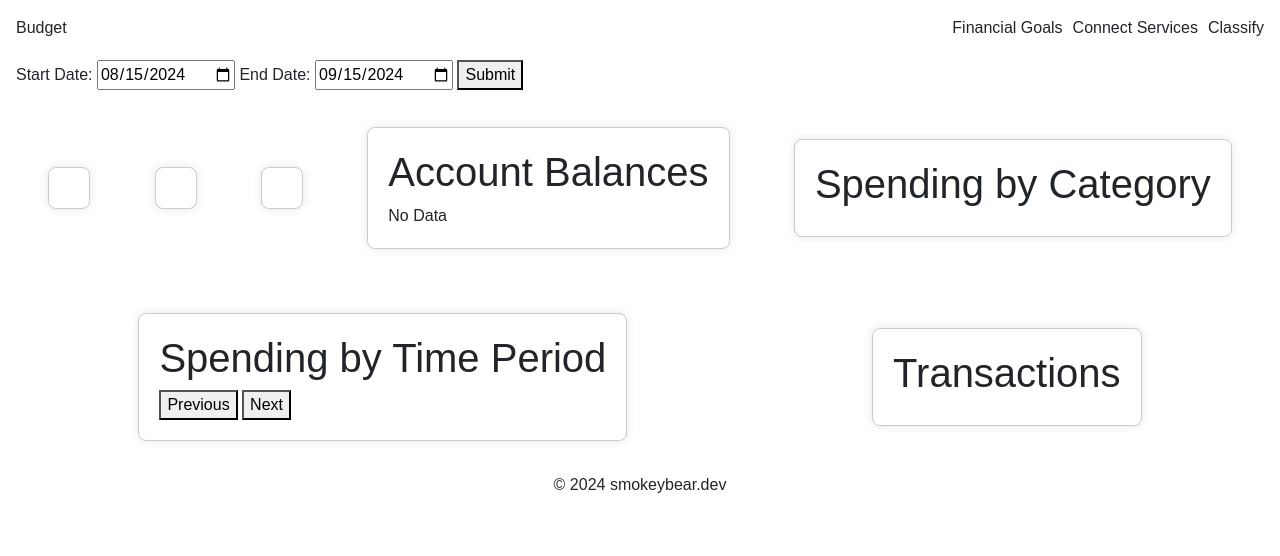
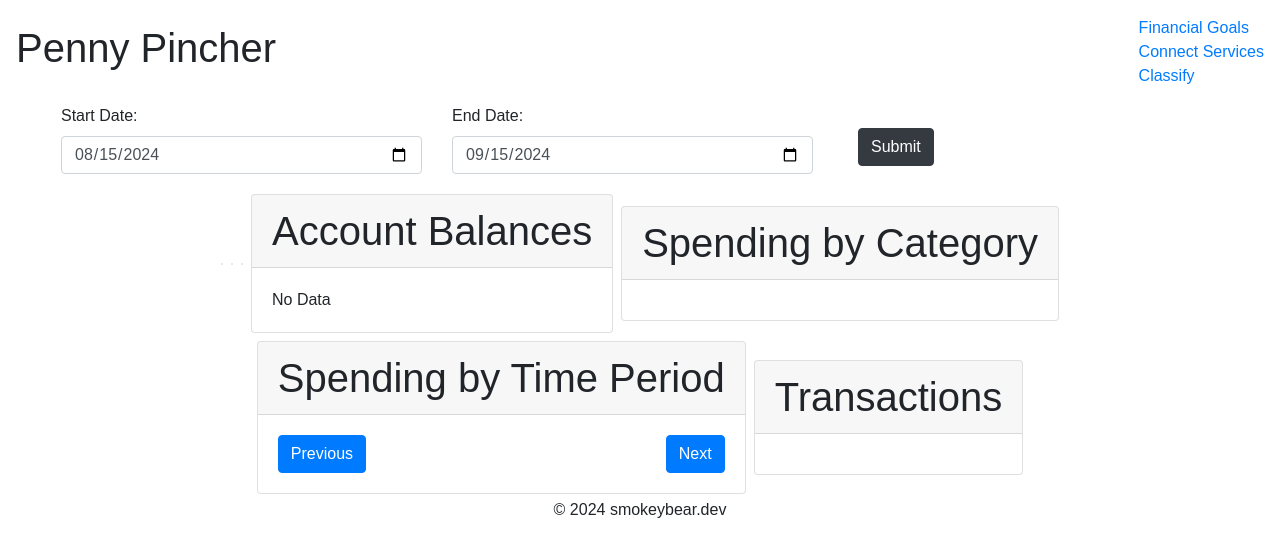
Before and after one commit to rhammock1/penny-pincher, a website with bundled scripts: page web/index.html in a window 1280 px wide. Built offline with nearby package versions, Linux system fonts and the light colour scheme; no server answers.

Commit message:
WIP style updates

```diff
--- a/web/components/app-wrapper.js
+++ b/web/components/app-wrapper.js
@@ -5,45 +5,23 @@ export default class AppWrapper extends HTMLElement {
     // Shadow dom
     this.attachShadow({ mode: 'open' });
     this.shadowRoot.innerHTML = `
+      <link rel="stylesheet" href="https://stackpath.bootstrapcdn.com/bootstrap/4.5.2/css/bootstrap.min.css">
       <style>
-        .header {
-          display: flex;
-          justify-content: space-between;
-          align-items: center;
-          margin-bottom: 20px;
-        }
-
-        .header_title {
-          margin: 0;
-        }
-
-        .header_menu {
-          display: flex;
-          justify-content: space-between;
-          align-items: center;
-        }
-
-        .header_menu_item {
-          margin-left: 10px;
-        }
-
-        footer {
-          display: flex;
-          width: 100%;
-          justify-content: center;
+        .cursor-pointer {
+          cursor: pointer;
         }
       </style>
-      <div class="header">
-        <div class="header_title" id="home-button">Budget</div>
-        <div class="header_menu">
-          <div class="header_menu_item" id="goals-button">Financial Goals</div>
-          <div class="header_menu_item" id="connect-button">Connect Services</div>
-          <div class="header_menu_item" id="classify-button">Classify</div>
+      <div class="d-flex justify-content-between align-items-center mb-3">
+        <div class="d-flex" id="home-button"><h1 class="cursor-pointer">Penny Pincher<h1></div>
+        <div class="d-flex flex-column">
+          <div class="btn-link cursor-pointer" id="goals-button">Financial Goals</div>
+          <div class="btn-link cursor-pointer" id="connect-button">Connect Services</div>
+          <div class="btn-link cursor-pointer" id="classify-button">Classify</div>
           <!-- <div class="header_menu_item" id="upload-button">Upload Transactions</div> -->
         </div>
       </div>
       <slot></slot>
-      <footer id="footer">
+      <footer class="mt-auto w-100 text-center" id="footer">
         &copy; ${new Date().getFullYear()} smokeybear.dev
       </footer>
     `;
--- a/web/components/cards/account-balances.js
+++ b/web/components/cards/account-balances.js
@@ -18,8 +18,10 @@ export default class AccountBalances extends HTMLElement {
 
   updateInnerHTML(title, data) {
     this.innerHTML = `
-      <h1 id=${formatTitleAsId(title)}>${title}</h1>
-      ${data.length ? this.renderAccountBalances(data, currency).outerHTML : '<no-data></no-data>'}
+      <h1 class="card-header" id=${formatTitleAsId(title)}>${title}</h1>
+      <div class="card-body">
+        ${data.length ? this.renderAccountBalances(data, currency).outerHTML : '<no-data></no-data>'}
+      </div>
     `;
   }
 
--- a/web/components/cards/classify-transactions.js
+++ b/web/components/cards/classify-transactions.js
@@ -9,8 +9,8 @@ export default class ClassifyTransactions extends HTMLElement {
     const {title, request } = this.input;
     this.innerHTML = `
       <div class="card">
-        <h1>${title}</h1>
-        <div id="classify-body">
+        <h1 class="card-header">${title}</h1>
+        <div class="card-body" id="classify-body">
         </div>
       </div>
     `;
--- a/web/components/cards/financial-goals/financial-goals.js
+++ b/web/components/cards/financial-goals/financial-goals.js
@@ -39,8 +39,8 @@ export default class FinancialGoals extends HTMLElement {
     const {title, request} = this.input;
     this.innerHTML = `
       <div class="card">
-        <h1>${title}</h1>
-        <div id="financial-goals-body">
+        <h1 class="card-header">${title}</h1>
+        <div class="class-body" id="financial-goals-body">
         </div>
       </div>
     `;
@@ -121,8 +121,10 @@ export default class FinancialGoals extends HTMLElement {
     this.handleAddGoalEventListeners(true);
 
     const goals = document.getElementById('financial-goals-body');
+    goals.classList.add('d-flex', 'flex-column');
     const add_goal_btn = document.createElement('button');
     add_goal_btn.setAttribute('id', 'add-goal');
+    add_goal_btn.classList.add('btn', 'btn-primary', 'm-2');
     add_goal_btn.innerHTML = 'Add Goal';
 
 
--- a/web/components/cards/graph-carousel.js
+++ b/web/components/cards/graph-carousel.js
@@ -43,17 +43,21 @@ export default class GraphCarousel extends HTMLElement {
     const id = formatTitleAsId(template_title);
 
     const buttons = `
-      <button id="prev-button-${id}">Previous</button>
-      <button id="next-button-${id}">Next</button>
+      <div class="d-flex justify-content-between">
+        <button class="btn btn-primary" id="prev-button-${id}">Previous</button>
+        <button class="btn btn-primary" id="next-button-${id}">Next</button>
+      </div>
     `;
 
     this.innerHTML = `
-      <h1>${title}</h1>
-      <div id="carousel-${id}" class="carousel slide" data-ride="carousel">
-        <div id="carousel-inner-${id}" class="carousel-inner">
+      <h1 class="card-header">${title}</h1>
+      <div class="card-body">
+        <div id="carousel-${id}" class="carousel slide" data-ride="carousel">
+          <div id="carousel-inner-${id}" class="carousel-inner">
 
+          </div>
+          ${should_show_buttons ? buttons : ''}
         </div>
-        ${should_show_buttons ? buttons : ''}
       </div>
     `;
   }
--- a/web/components/cards/ledger-overview.js
+++ b/web/components/cards/ledger-overview.js
@@ -48,8 +48,10 @@ export default class LedgerOverview extends HTMLElement {
 
   setInnerHtml(title, data) {
     this.innerHTML = `
-      <h1>${title}</h1>
-      ${Object.keys(data).length ? this.createCategoryElement(data, currency).outerHTML : '<no-data></no-data>'}
+      <h3 class="card-header">${title}</h3>
+      <div class="card-body">
+        ${Object.keys(data).length ? this.createCategoryElement(data, currency).outerHTML : '<no-data></no-data>'}
+      </div>
     `;
   }
 
--- a/web/components/cards/service-enrollment.js
+++ b/web/components/cards/service-enrollment.js
@@ -9,8 +9,8 @@ export default class ServiceEnrollment extends HTMLElement {
     const { title, request } = this.input;
     this.innerHTML = `
       <div class="card">
-        <h1>${title}</h1>
-        <div id="available-services-body">
+        <h1 class="card-header">${title}</h1>
+        <div class="card-body d-flex flex-column" id="available-services-body">
         </div>
       </div>
     `;
@@ -26,7 +26,7 @@ export default class ServiceEnrollment extends HTMLElement {
 
       const service_item = document.createElement('div');
       service_item.id = `${service}-item`;
-      service_item.classList.add('container_body_item');
+      service_item.classList.add('btn', 'btn-primary', 'm-2');
 
       service_item.textContent = `${service}`;
       service_item.addEventListener('click', this.handleServiceClick.bind(this, service));
--- a/web/index.html
+++ b/web/index.html
@@ -5,13 +5,12 @@
     <meta name="viewport" content="width=device-width, initial-scale=1.0">
     <link rel="icon" href="./assets/bear.ico" />
     <link href="https://stackpath.bootstrapcdn.com/bootstrap/4.5.2/css/bootstrap.min.css" rel="stylesheet">
-    <script src="./components/index.js" type="module"></script>
     <link rel="stylesheet" href="./styles.css" />
     <script src="./components/index.js" type="module"></script>
   </head>
   <app-wrapper>
     <div id="app-body">
-      <div id="dashboard" class="dashboard">
+      <div id="dashboard" class="d-flex flex-wrap justify-content-center align-items-center">
       </div>
     </div>
   </app-wrapper>
--- a/web/scripts.js
+++ b/web/scripts.js
@@ -18,13 +18,24 @@ class BudgetApp {
     const app_body = document.getElementById('app-body');
     // prepend a div to the app-body to hold the date picker
     const date_picker = document.createElement('div');
-    date_picker.classList.add('date-container');
+    date_picker.setAttribute('id', 'date-picker');
+    date_picker.classList.add('d-flex');
     date_picker.innerHTML = `
-      <label for="start_date">Start Date:</label>
-      <input type="date" id="start-date-pick" name="start_date">
-      <label for="end_date">End Date:</label>
-      <input type="date" id="end-date-pick" name="end_date">
-      <button id="date-submit">Submit</button>
+      <div class="d-flex col-12">
+        <div class="d-flex col-8">
+          <div class="form-group col-6">
+            <label for="start_date">Start Date:</label>
+            <input class="form-control" type="date" id="start-date-pick" name="start_date">
+          </div>
+          <div class="form-group col-6">
+            <label for="end_date">End Date:</label>
+            <input class="form-control" type="date" id="end-date-pick" name="end_date">
+          </div>
+        </div>
+        <div class="col-4 d-flex align-items-center">
+          <button class="btn btn-dark" id="date-submit">Submit</button>
+        </div>
+      </div>
     `;
     app_body.prepend(date_picker);
 
@@ -94,7 +105,7 @@ class BudgetApp {
       }
 
       const card_el = document.createElement(card.component);
-      card_el.classList.add('card');
+      card_el.classList.add('card', 'm-1');
       const el_id = `${card.component}-${formatTitleAsId(card.title)}`;
       card_el.input = {
         id: el_id,
@@ -123,12 +134,16 @@ class BudgetApp {
     const dashboard = document.getElementById('dashboard');
     dashboard.innerHTML = '';
 
+    const date_picker = document.getElementById('date-picker');
+
     if(view === 'home') {
-      document.querySelector('.date-container').style.display = 'block';
+      date_picker.classList.remove('d-none')
+      date_picker.classList.add('d-flex');
       this.init();
     } else if(view === 'classify' || view === 'connect' || view === 'goals') {
       // Hide the date picker
-      document.querySelector('.date-container').style.display = 'none';
+      date_picker.classList.remove('d-flex');
+      date_picker.classList.add('d-none');
       const card = this.cards.find(card => card.view === view);
       const card_el = document.createElement(card.component);
       card_el.input = {
--- a/web/styles.css
+++ b/web/styles.css
@@ -5,7 +5,11 @@ body {
   min-height: 100vh;
 }
 
-.container {
+.cursor-pointer {
+  cursor: pointer;
+}
+
+/* .container {
   display: flex;
   flex-direction: column;
   align-items: start;
@@ -20,13 +24,13 @@ body {
   justify-content: center;
   height: 100%;
   width: 100%;
-}
+} */
 
-#footer {
+/* #footer {
   margin-top: auto;
-}
+} */
 
-.card {
+/* .card {
   margin: 32px auto;
   padding: 20px;
   display: block;
@@ -84,4 +88,4 @@ body {
 .active {
   background-color: #f1f1f1;
   display: block;
-}
+} */
```
Also changed, not shown: web/components/charts/table-chart.js (+4 -4 lines).
